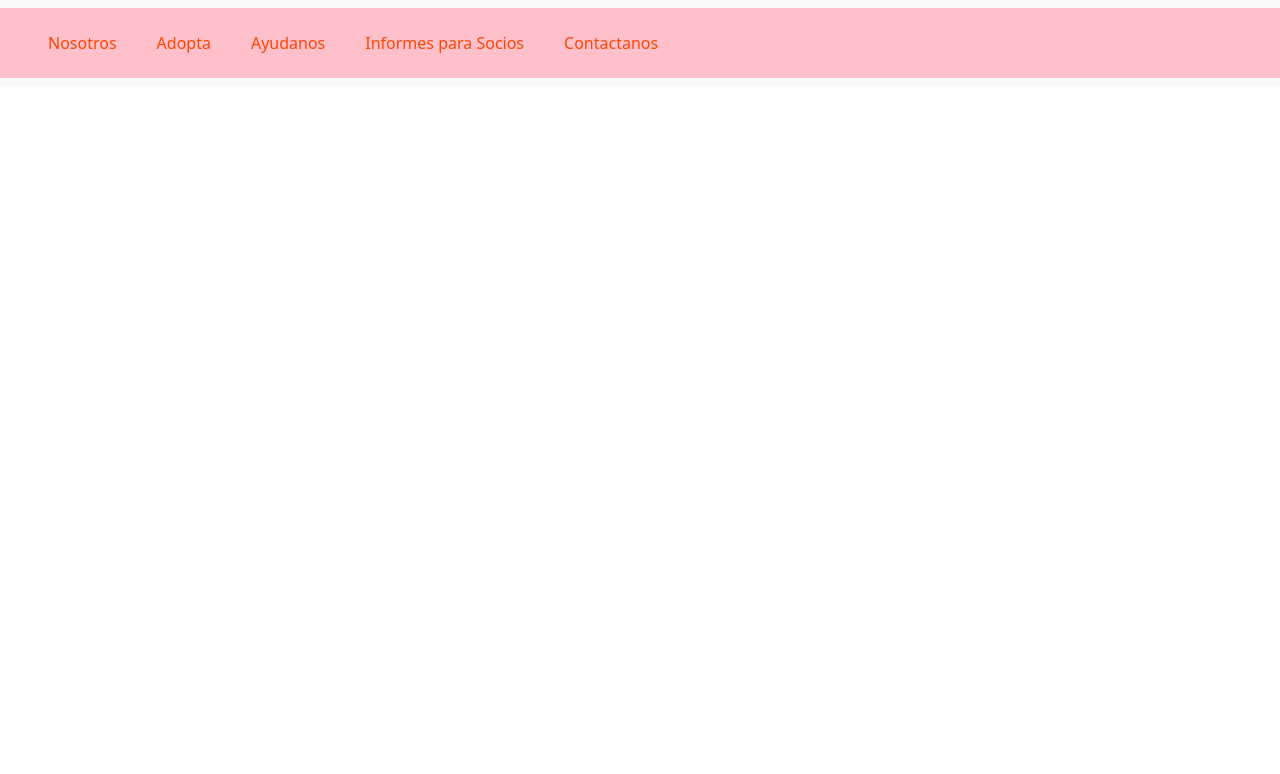
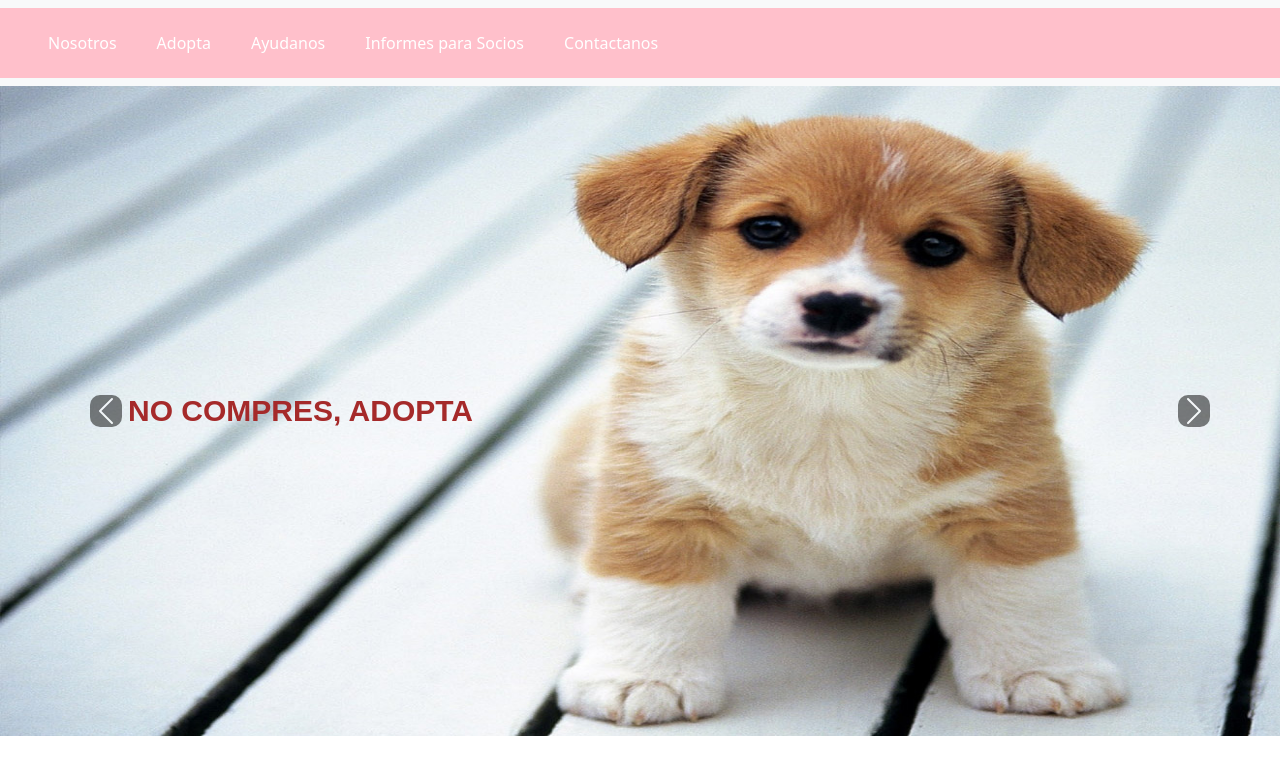
Before and after one commit to caritofm/Actividad-sumativa3, a plain HTML site: page index.html in a window 1280 px wide. Drawn offline with nearby package versions, Linux system fonts and the light colour scheme.

Commit message:
primera parte casi lista

```diff
--- a/assets/css/style.css
+++ b/assets/css/style.css
@@ -11,56 +11,103 @@
 .navbar-nav-1{
     padding: 10px 20px;
     cursor: pointer;
-    color: orangered;
+    color: white;
 
 }
 
 .navbar-nav-1:hover{
-    background-color: orange;
-    color: white;
+    background-color: white;
+    color: pink;
 }
 
 .navbar-2 {
     padding: 10px 20px;
     cursor: pointer;
-    color: orangered;
+    color: white;
 }
 
 .navbar-2:hover{
-    background-color: orange;
-    color: white;
+    background-color: white;
+    color: pink;
 }
 
 .navbar-3{
     padding: 10px 20px;
     cursor: pointer;
-    color: orangered;
+    color: white;
 
 }
 .navbar-3:hover{
-    background-color: orange;
-    color: white;
+    background-color: white;
+    color: pink;
 }
 
 .navbar-4{
     padding: 10px 20px;
     cursor: pointer;
-    color: orangered;
+    color: white;
 }
 
 .navbar-4:hover{
-    background-color: orange;
-    color: white;
+    background-color: white;
+    color: pink;
 
 }
 
 .navbar-5{
     padding: 10px 20px;
     cursor: pointer;
-    color: orangered;
+    color: white
 
 }
 .navbar-5:hover{
-    background-color: orange;
-    color: white;
+    background-color: white;
+    color: pink;
 }
+
+.imagen-fondo-1 {
+    width: 1550px;
+    height: 650px;
+    position: relative;
+    text-align: left;
+    color: pink;
+
+}
+
+.texto-imagen{
+    position: absolute;
+    top: 50%;
+    left: 10%;
+    transform: translateY(-50%);
+    color: brown;
+    font-family: Arial, Helvetica, sans-serif;
+    font-size: 30px;
+    font-weight: bold;
+
+}
+
+.carousel-control-prev-icon {
+    background-color: black;
+    margin-left: 20px;
+    border-radius: 10px;
+}
+
+.carousel-control-next-icon {
+    background-color: black;
+    margin-left: 20px;
+    border-radius: 10px;
+
+}
+
+.imagen-2 {
+    width: 1550px;
+    height: 650px;
+    position: relative;
+
+
+}
+width: 1550px;
+height: 650px;
+position: relative;
+text-align: left;
+color: pink;
--- a/index.html
+++ b/index.html
@@ -35,6 +35,28 @@
         </div>
       </nav>
 
+      <div id="carouselExample" class="carousel slide">
+        <div class="carousel-inner">
+          <div class="carousel-item active">
+            <img src="./assets/img/fonfo-1.jpg" class="imagen-fondo-1" alt="...">
+            <div>
+              <h2 class="texto-imagen">NO COMPRES, ADOPTA</h2>
+            </div>
+          </div>
+          <div class="carousel-item">
+            <img src="./assets/img/gatito-2.jpeg" class="imagen-2" alt="...">
+          </div>
+        </div>
+        <button class="carousel-control-prev" type="button" data-bs-target="#carouselExample" data-bs-slide="prev">
+          <span class="carousel-control-prev-icon" aria-hidden="true"></span>
+          <span class="visually-hidden">Previous</span>
+        </button>
+        <button class="carousel-control-next" type="button" data-bs-target="#carouselExample" data-bs-slide="next">
+          <span class="carousel-control-next-icon" aria-hidden="true"></span>
+          <span class="visually-hidden">Next</span>
+        </button>
+      </div>
+
 
 
 
```
Also changed, not shown: assets/img/fonfo-1.jpg (added), assets/img/foto-fondo-perrito.jpg (added), assets/img/gatito-2.jpeg (added), assets/img/gatito.webp (added).
